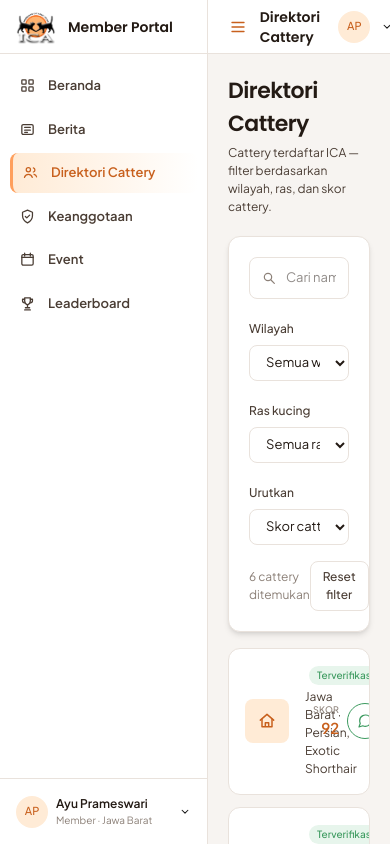
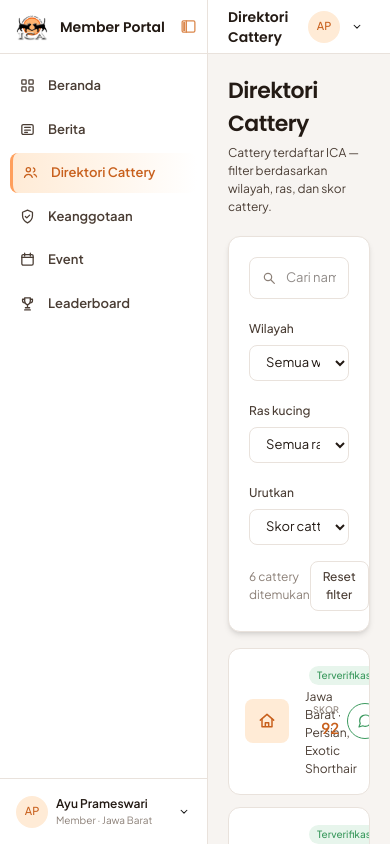
Before and after one commit to Riwriw-pnya/ica, a Next.js app: page /anggota/direktori in a window 390 px wide. Built offline with nearby package versions, Linux system fonts and the light colour scheme.

Commit message:
fix: icon hamburger & toggle sidebar

```diff
--- a/components/anggota/DashboardIcon.tsx
+++ b/components/anggota/DashboardIcon.tsx
@@ -134,10 +134,12 @@ export default function DashboardIcon({
           </svg>
         );
 
-      case "menu":
+      case "panel":
         return (
           <svg {...commonProps}>
-            <path d="M4 6h16M4 12h16M4 18h16" />
+            <rect x="3" y="4" width="18" height="16" rx="2" />
+            <path d="M9 4v16" />
+            <rect x="4.5" y="5.5" width="3" height="13" rx="0.5" fill="currentColor" stroke="none" />
           </svg>
         );
 
--- a/components/anggota/Header.tsx
+++ b/components/anggota/Header.tsx
@@ -31,7 +31,7 @@ function getPageTitle(pathname: string): string {
 
 export default function Header() {
   const { openMenu, toggleMenu, closeMenu } = useUserMenu();
-  const { toggleSidebar } = useSidebar();
+  const { isSidebarOpen, toggleSidebar } = useSidebar();
   const router = useRouter();
   const pathname = usePathname();
   const containerRef = useRef<HTMLDivElement>(null);
@@ -51,14 +51,6 @@ export default function Header() {
   return (
     <header className="flex h-[54px] items-center justify-between border-b border-[var(--color-ink-100)] bg-white px-5">
       <div className="flex items-center gap-3">
-        <button
-          onClick={toggleSidebar}
-          className="flex h-8 w-8 items-center justify-center rounded-lg text-[var(--color-brand-orange-700)] transition hover:bg-[var(--color-brand-orange-50)]"
-          aria-label="Toggle sidebar"
-        >
-          <DashboardIcon name="menu" size={18} />
-        </button>
-
         <h1 className="font-display text-sm font-semibold text-[var(--color-ink-900)]">
           {title}
         </h1>
@@ -67,7 +59,7 @@ export default function Header() {
       <div ref={containerRef} className="relative">
         <button
           onClick={() => toggleMenu("header")}
-          className="flex items-center gap-2.5 rounded-lg px-1.5 py-1 transition hover:bg-[var(--color-brand-orange-50)]"
+          className="flex items-center gap-2.5 rounded-lg px-1.5 py-1 transition hover:bg-[var(--color-brand-orange-50)] cursor-pointer"
         >
           <div className="flex h-8 w-8 items-center justify-center rounded-full bg-[var(--color-brand-orange-100)] text-[11px] font-medium text-[var(--color-brand-orange-700)]">
             AP
--- a/components/anggota/Sidebar.tsx
+++ b/components/anggota/Sidebar.tsx
@@ -23,7 +23,7 @@ export default function Sidebar() {
   const pathname = usePathname();
   const router = useRouter();
   const { openMenu, toggleMenu, closeMenu } = useUserMenu();
-  const { isSidebarOpen } = useSidebar();
+  const { isSidebarOpen, toggleSidebar } = useSidebar();
   const containerRef = useRef<HTMLDivElement>(null);
 
   const isOpen = openMenu === "sidebar";
@@ -39,28 +39,48 @@ export default function Sidebar() {
 
   return (
     <aside
-      className={`flex shrink-0 flex-col overflow-hidden border-r border-[var(--color-ink-100)] bg-[var(--color-sidebar)] transition-all duration-200 ${
-        isSidebarOpen ? "w-[208px]" : "w-0 border-r-0"
+      className={`flex shrink-0 flex-col border-r border-[var(--color-ink-100)] bg-[var(--color-sidebar)] transition-all duration-200 ${
+        isSidebarOpen ? "w-[208px]" : "w-[64px]"
       }`}
     >
-      <div className="flex w-[208px] flex-1 flex-col">
-        {/* Logo */}
-        <div className="flex h-[54px] items-center gap-3 border-b border-[var(--color-ink-100)] px-4">
+      {/* Logo — sekaligus tombol toggle */}
+      <div
+        className={`flex h-[54px] items-center border-b border-[var(--color-ink-100)] ${
+          isSidebarOpen ? "justify-between gap-3 px-4" : "justify-center px-2"
+        }`}
+      >
+        <button
+          onClick={toggleSidebar}
+          className="flex shrink-0 items-center gap-3 rounded-md transition cursor-pointer"
+          aria-label={isSidebarOpen ? "" : "Open sidebar"}
+          title={isSidebarOpen ? "" : "Open sidebar"}
+        >
           <Image
             src="/images/LOGO-ICA.webp"
             alt="ICA Logo"
-              width={40}
-              height={40}
+            width={32}
+            height={32}
             className="object-contain"
           />
-
+          {isSidebarOpen && (
             <span className="font-display text-sm font-semibold text-[var(--color-ink-900)]">
               Member Portal
             </span>
+          )}
+        </button>
+
+        {isSidebarOpen && (
+          <button
+            onClick={toggleSidebar}
+            className="flex h-7 w-6 shrink-0 items-center justify-center rounded-md text-[#db874b] transition hover:bg-[var(--color-brand-orange-50)] cursor-pointer"
+          >
+            <DashboardIcon name="panel" size={17} />
+          </button>
+        )}
       </div>
 
       {/* Menu */}
-        <nav className="flex-1 px-2.5 py-3">
+      <nav className={`flex-1 py-3 ${isSidebarOpen ? "px-2.5" : "px-2"}`}>
         <div className="space-y-1">
           {menus.map((menu) => {
             const isActive =
@@ -72,14 +92,19 @@ export default function Sidebar() {
               <Link
                 key={menu.href}
                 href={menu.href}
-                  className={`flex w-full items-center gap-3 rounded-lg py-2.5 pl-[9px] pr-3 text-left text-[13px] transition font-sans font-semibold ${
+                title={!isSidebarOpen ? menu.label : undefined}
+                className={`flex items-center rounded-lg py-2.5 text-[13px] font-sans font-semibold transition ${
+                  isSidebarOpen ? "gap-3 pl-[9px] pr-3" : "justify-center px-0"
+                } ${
                   isActive
+                    ? isSidebarOpen
                       ? "border-l-[3px] border-[var(--color-brand-orange-500)] bg-gradient-to-r from-[var(--color-brand-orange-100)] to-white text-[var(--color-brand-orange-700)]"
-                      : "text-[var(--color-ink-700)] hover:bg-gradient-to-r from-[var(--color-brand-orange-100)] to-white"
+                      : "bg-[var(--color-brand-orange-100)] text-[var(--color-brand-orange-700)]"
+                    : "text-[var(--color-ink-700)] hover:bg-[var(--color-brand-orange-50)]"
                 }`}
               >
                 <DashboardIcon name={menu.icon} size={17} />
-                  <span>{menu.label}</span>
+                {isSidebarOpen && <span>{menu.label}</span>}
               </Link>
             );
           })}
@@ -87,15 +112,24 @@ export default function Sidebar() {
       </nav>
 
       {/* Bottom profile */}
-        <div ref={containerRef} className="relative border-t border-[var(--color-ink-100)] p-3">
+      <div
+        ref={containerRef}
+        className={`relative border-t border-[var(--color-ink-100)] p-3 ${
+          !isSidebarOpen && "flex justify-center"
+        }`}
+      >
         <button
           onClick={() => toggleMenu("sidebar")}
-            className="flex w-full items-center gap-2 rounded-lg p-1 transition hover:bg-[var(--color-brand-orange-50)]"
+          className={`flex items-center rounded-lg p-1 transition hover:bg-[var(--color-brand-orange-50)] ${
+            isSidebarOpen ? "w-full gap-2" : "justify-center"
+          }`}
         >
-            <div className="flex h-8 w-8 items-center justify-center rounded-full bg-[var(--color-brand-orange-100)] text-[11px] font-medium text-[var(--color-brand-orange-700)]">
+          <div className="flex h-8 w-8 shrink-0 items-center justify-center rounded-full bg-[var(--color-brand-orange-100)] text-[11px] font-medium text-[var(--color-brand-orange-700)]">
             AP
           </div>
 
+          {isSidebarOpen && (
+            <>
               <div className="min-w-0 flex-1 text-left">
                 <p className="truncate text-[12px] font-semibold text-[var(--color-ink-900)]">
                   Ayu Prameswari
@@ -104,20 +138,20 @@ export default function Sidebar() {
                   Member · Jawa Barat
                 </p>
               </div>
-
               <DashboardIcon name="chevron" size={14} />
+            </>
+          )}
         </button>
 
         {isOpen && (
           <UserMenuDropdown
             position="top"
-              widthClass="inset-x-0"
+            widthClass={isSidebarOpen ? "inset-x-0" : "left-0 w-64"}
             onNavigate={closeMenu}
             onLogout={handleLogout}
           />
         )}
       </div>
-      </div>
     </aside>
   );
 }
```
Lines whose indentation alone changed are shown as unchanged.
